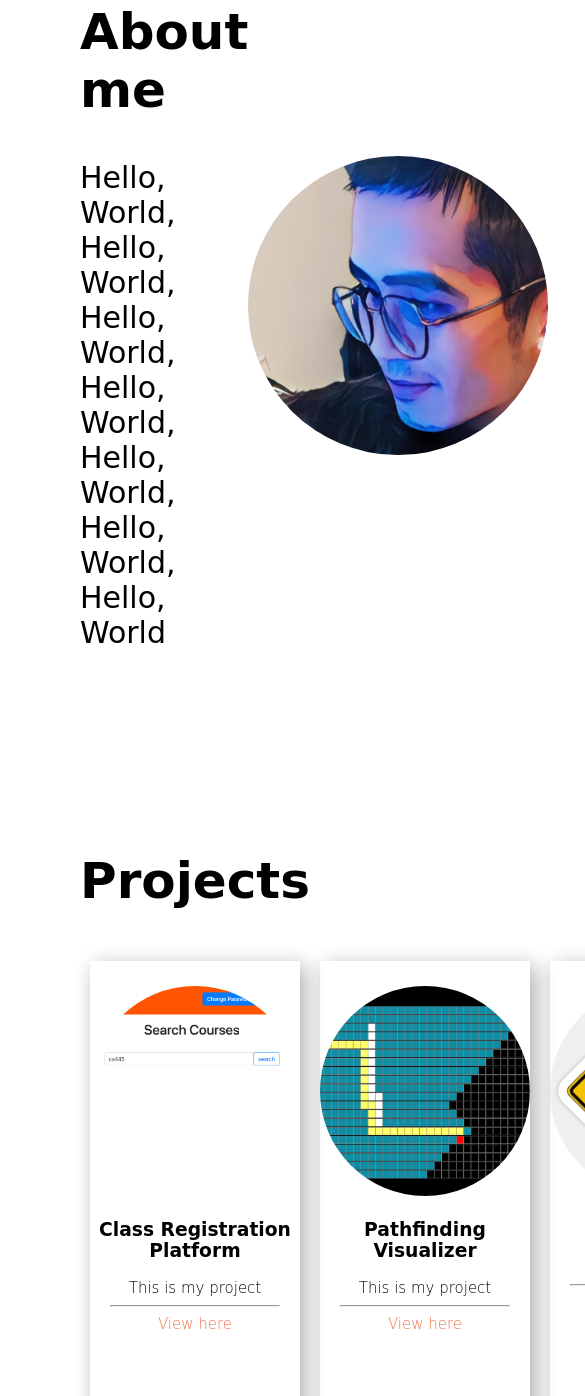
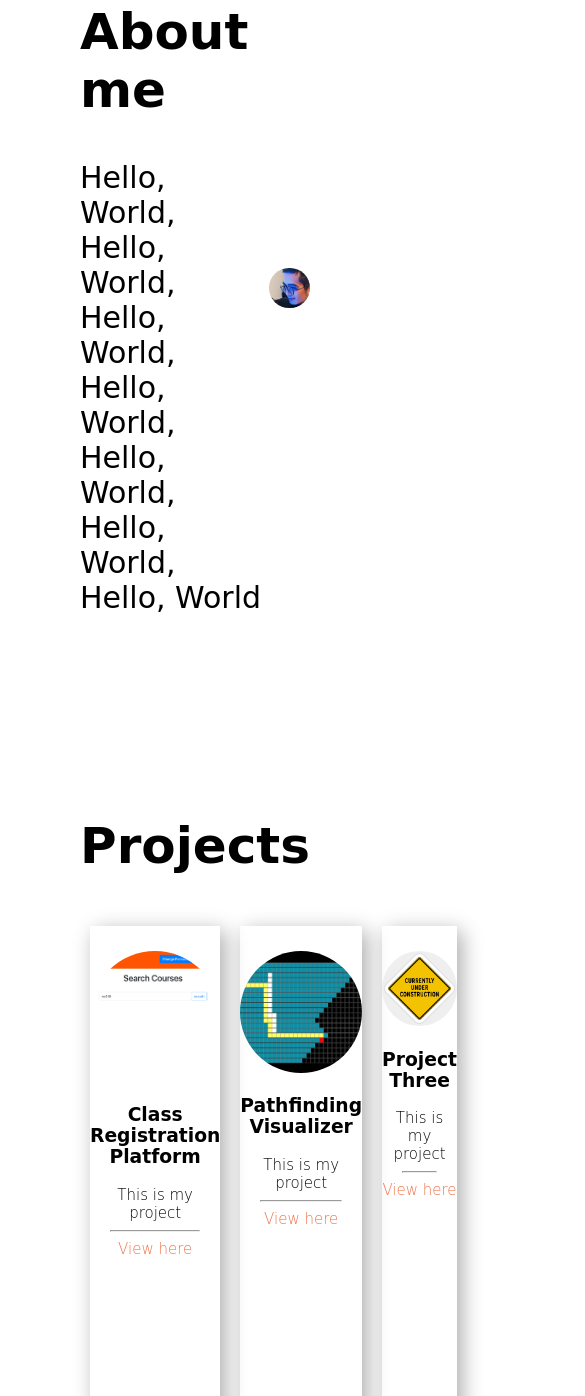
Before and after one commit to Keyuan125/Keyuan125.github.io, a plain HTML site: page index.html in a window 390 px wide. Shown: the part 963-2359 px from the top of the page, 585 px wide, since content can reach past the window. Drawn offline with Linux system fonts and the light colour scheme; a web font is replaced by a local one.

Commit message:
make image responsive

```diff
--- a/src/styles.css
+++ b/src/styles.css
@@ -123,6 +123,8 @@
 .photo {
     width: 300px;
     border-radius: 150px;
+    max-width: 100%;
+    height: auto;
 }
 
 .project-card {
@@ -141,6 +143,8 @@
     margin-top: 25px;
     width: 210px;
     border-radius: 125px;
+    max-width: 100%;
+    height: auto;
 }
 
 hr {
```
